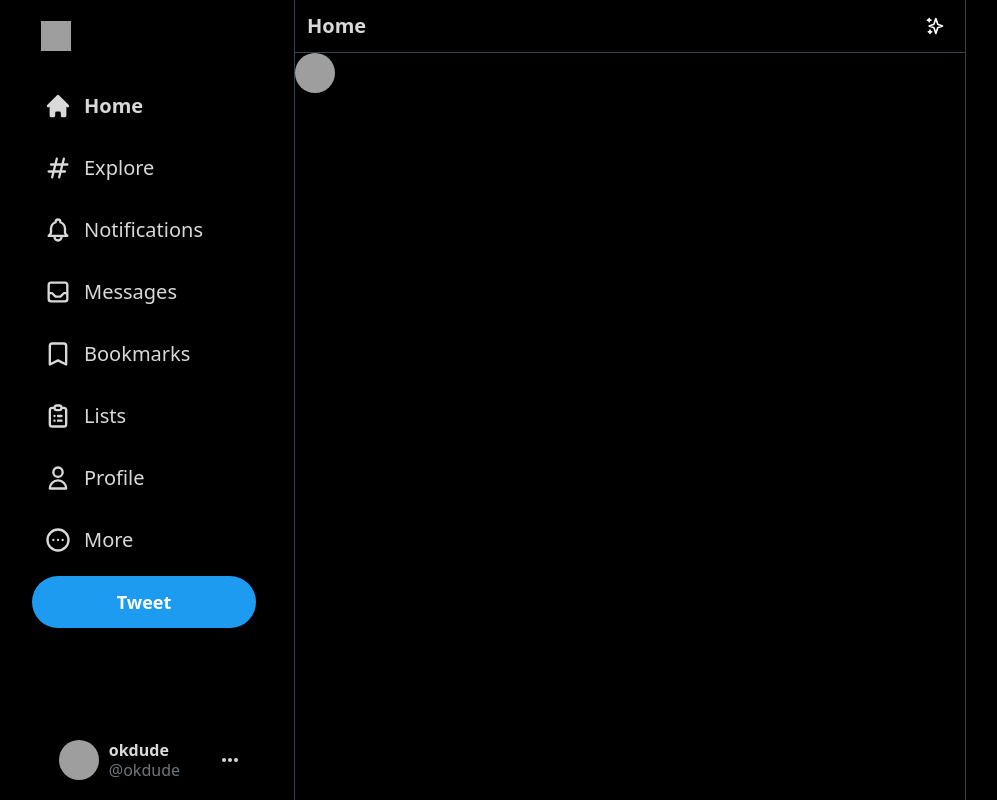
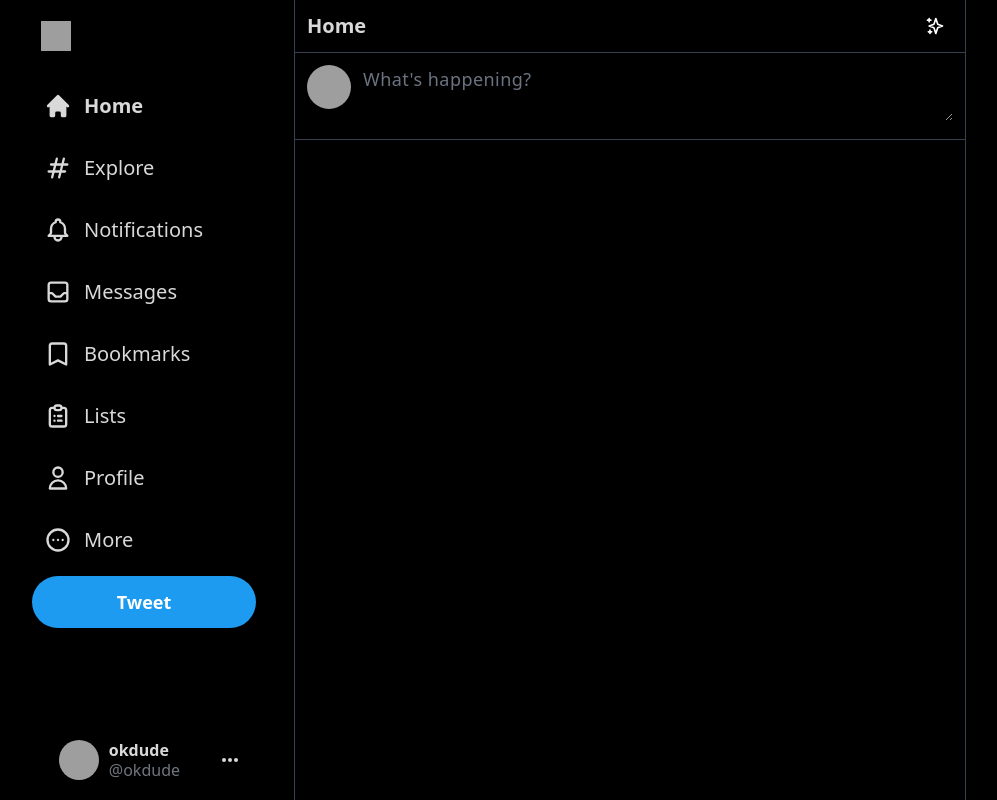
Before and after one commit to wilsonmike/scroll-mvp, a Next.js app: page / in a window 1280 px wide. Shown: the whole page, without its empty margins (76-1073 px from the left). Built offline with nearby package versions, Linux system fonts and the light colour scheme; grey boxes are pictures that could not be loaded.

Commit message:
added scrollbar hide && textarea for tweet

```diff
--- a/components/Input.js
+++ b/components/Input.js
@@ -1,9 +1,21 @@
-import React from 'react'
+import {useState} from 'react'
 
 const Input = () => {
+  const [input, setInput] = useState("");
   return (
-    <div>
-        <img src="https://lh3.googleusercontent.com/a/AATXAJwCsuneWAkKlHwMPx0mLNjFACEvbtN8QPwbUsZ-=s96-c" className='h-10 w-10 rounded-full xl:mr-2.5' alt="" />
+    <div className='border-b border-gray-700 p-3 flex space-x-3 overflow-y-scroll scrollbar-hide'>
+        <img src="https://lh3.googleusercontent.com/a/AATXAJwCsuneWAkKlHwMPx0mLNjFACEvbtN8QPwbUsZ-=s96-c" className='h-11 w-11 rounded-full cursor-pointer' alt="" />
+    <div className='w-full divide-y divide-gray-700'>
+        <div className={``}>
+            <textarea
+            value={input}
+            rows="2"
+            placeholder="What's happening?"
+            className='bg-transparent outline-none text-[#d9d9d9] text-lg placeholder-gray-500 tracking-wide w-full'
+            onChange={(e) => setInput(e.target.value)}
+            ></textarea>
+        </div>
+    </div>
     </div>
   )
 }
--- a/package.json
+++ b/package.json
@@ -12,7 +12,8 @@
     "@heroicons/react": "^1.0.6",
     "next": "12.1.6",
     "react": "18.1.0",
-    "react-dom": "18.1.0"
+    "react-dom": "18.1.0",
+    "tailwind-scrollbar-hide": "^1.1.7"
   },
   "devDependencies": {
     "autoprefixer": "^10.4.7",
--- a/tailwind.config.js
+++ b/tailwind.config.js
@@ -6,5 +6,7 @@ module.exports = {
   theme: {
     extend: {},
   },
-  plugins: [],
+  plugins: [
+    require('tailwind-scrollbar-hide')
+  ],
 }
```
Also changed, not shown: 1 other file (tests, documents, lock files or other folders).
